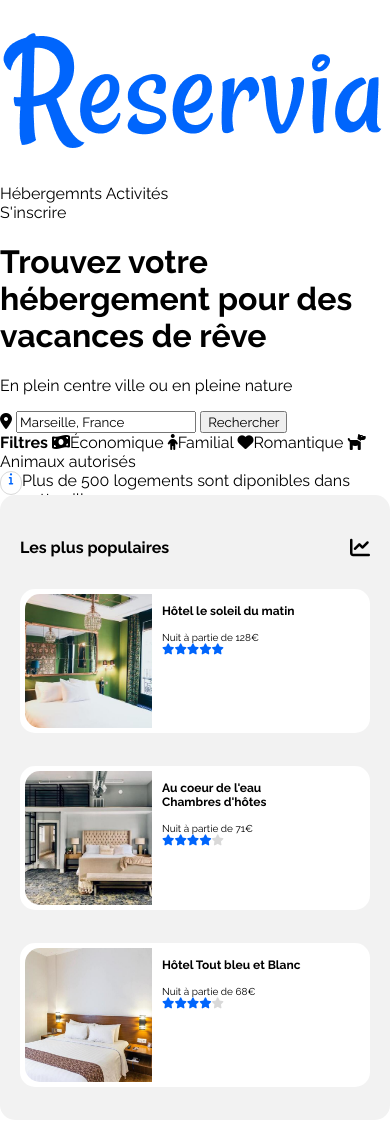
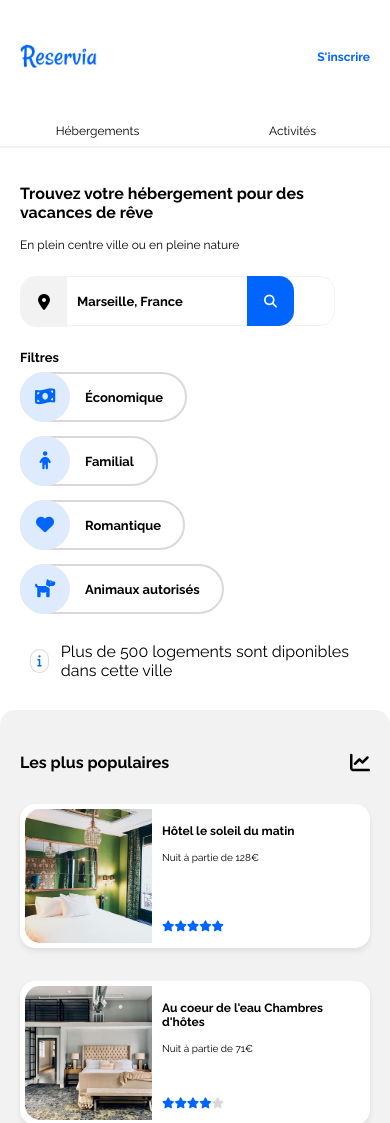
Before and after one commit to ArchibaldW/ChigrosHerve_2_01062021, a plain HTML site: page index.html in a window 390 px wide. Shown: the top 1123 px of the page. Drawn offline with Linux system fonts and the light colour scheme.

Commit message:
Modification CSS/HTML nav/intro/populaires

```diff
--- a/index.html
+++ b/index.html
@@ -10,13 +10,13 @@
 
     <body>
         <header>
-            <nav>
-                <a href=""><img src="imgs/Logo_Reservia.png"></a>
+            <nav class="flex">
+                <div><a href=""><img src="imgs/Logo_Reservia.png"></a></div>
+                <div><a href="">S'inscrire</a></div>
                 <div>
-                    <a href="#hebergements">Hébergemnts</a>
-                    <a href="#activites">Activités</a>
+                    <a href="#hebergements"><div>Hébergements</div></a>
+                    <a href="#activites"><div>Activités</div></a>
                 </div>
-                <a href="">S'inscrire</a>
             </nav>
         </header>
 
@@ -27,25 +27,59 @@
                     <p>En plein centre ville ou en pleine nature</p>
                 </div>
                 <div id="search">
-                    <form method="post" action="">
-                            <label for="location"><i class="fas fa-map-marker-alt"></i></label>
-                            <input type="search" name="location" id="location" value="Marseille, France">
-                            <input type="button" value="Rechercher">
+                    <form method="post" action="" class="flex">
+                        <div class="flex"><label for="location"><i class="fas fa-map-marker-alt"></i></label></div>
+                        <div><input type="search" name="location" id="location" value="Marseille, France"></div>
+                        <div>
+                            <button class="favorite styled"type="button">
+                                <span>Rechercher</span><i class="fas fa-search"></i>
+                            </button>
+                        </div>
                     </form>
                 </div>
-                <div id="filtres">
-                    <strong>Filtres</strong>
-                    <span><i class="fas fa-money-bill-wave"></i>Économique</span>
-                    <span><i class="fas fa-child"></i>Familial</span>
-                    <span><i class="fas fa-heart"></i>Romantique</span>
-                    <span><i class="fas fa-dog"></i>Animaux autorisés</span>
-                </div>
+                <div id="filtres" class="flex">
+                    <div>Filtres</div>
+                    <div class="flex">
+                        <div class="filtre">
+                            <a class="flex">
+                                <div>
+                                    <i class="fas fa-money-bill-wave"></i>
+                                </div>
+                                <div>Économique</div>
+                            </a>
+                        </div>
+                        <div class="filtre">
+                            <a class="flex">
+                                <div>
+                                    <i class="fas fa-child"></i>
+                                </div>
+                                <div>Familial</div>
+                            </a>
+                        </div>
+                        <div class="filtre">
+                            <a class="flex">
+                                <div>
+                                    <i class="fas fa-heart"></i>
+                                </div>
+                                <div>Romantique</div>
+                            </a>
+                        </div>
+                        <div class="filtre">
+                            <a class="flex">
+                                <div>
+                                    <i class="fas fa-dog"></i>
+                                </div>
+                                <div>Animaux autorisés</div>
+                            </a>
+                        </div>
+                    </div>
+            </div>
                 <div id="info">
                     <div><i class="fas fa-info"></i></div><div>Plus de 500 logements sont diponibles dans cette ville</div>
                 </div>
             </div>
 
-            <div id="herbergements_populaires">
+            <div id="hebergements_populaires">
                 <div class="flex">
                     <div id="hebergements">
                         <h2>Hébergements à Marseille</h2>
@@ -154,7 +188,7 @@
                                 <div class="populaire_img"></div>
                                 <div class="populaire_corps">
                                     <div>
-                                        <h3 class="populaire_title">Au coeur de l'eau<br>Chambres d'hôtes</h3>
+                                        <h3 class="populaire_title">Au coeur de l'eau Chambres d'hôtes</h3>
                                         <div class="populaire_txt">Nuit à partie de 71€</div>
                                     </div>
                                     <div class="populaire_stars">
--- a/style.css
+++ b/style.css
@@ -10,6 +10,10 @@
     src: url('./font/Raleway-Bold.ttf');
     font-weight: bold;
     font-style: normal;
+}
+
+html{
+    scroll-behavior: smooth;
 }
 
 body{
@@ -38,7 +42,7 @@ a{
 }
 
 a:hover{
-    color: blue;
+    color: #0065fc;
 }
 
 .flex{
@@ -46,7 +50,7 @@ a:hover{
 }
 
 #corps{
-    padding: 50px;
+    padding: 17px 50px 50px;
 }
 
 @media (max-width : 991px){
@@ -55,13 +59,241 @@ a:hover{
     }
 }
 
+
+/* BLOC NAV */
+nav {
+    padding: 0 50px;
+    font-size: 12px;
+}
+
+nav > div{
+    display: flex;
+    align-items: center;
+    height: 114px;
+}
+
+nav > div:first-child{
+    flex-grow : 15;
+}
+
+nav > div:first-child img{
+    height: 36px;
+}
+
+nav > div:nth-child(2){
+    order : 3;
+    font-weight: bold;
+    padding: 0 25px;
+}
+
+nav > div:nth-child(2) a{
+    color : #0065fc
+}
+
+nav > div:last-child > a{
+    display: flex;
+    align-items: center;
+    height: 100%;
+    padding: 0 25px;
+}
+
+nav > div:last-child > a:hover{
+    box-shadow: 0 2px 0 #0065fc inset;
+}
+
+@media (max-width: 991px){
+    nav {
+        padding: 0 20px;
+    }
+}
+
+@media (max-width: 768px){
+    nav {
+        flex-wrap: wrap;
+        padding: 0 0 36px;
+    }
+    nav > div{
+        width : auto;
+    }
+
+    nav > div:first-child{
+        margin-left: 20px;
+    }
+
+    nav > div:nth-child(2){
+        order : 2;
+        font-weight: bold;
+        padding: 0;
+        justify-content: flex-end;
+        margin-right: 20px;
+    }
+
+    nav > div:last-child{
+        height: 34px;
+        order : 3;
+        width: 100%;
+    }
+
+    nav > div:last-child > a{
+        width: 50%;
+        justify-content: center;
+        box-shadow: 0 -2px 0 #f2f2f2 inset;
+    }
+
+    nav > div:last-child > a:hover{
+        box-shadow: 0 -2px 0 #0065fc inset;
+    }
+}
+
+
 /* BLOC INTRO */
+
+#intro > div:first-child h1{
+    font-size: 16px;
+    margin: 0;
+}
+
+#intro > div:first-child p{
+    font-size: 12px;
+    margin: 16px 0 24px;
+}
+
+@media (max-width: 991px){
+    #intro {
+        padding: 0 20px;
+    }
+}
+
+
+#search{
+    margin-bottom: 24px;
+    max-width: 315px;
+}
+
+#search form{
+    height: 48px;
+    border-radius: 15px;
+    border: 1px solid #f2f2f2;
+}
+
+#search form > div:first-child{
+    height: 50px;
+    border-radius: 15px 0 0 15px;
+    padding: 0 17px 0 17px;
+    background-color: #f2f2f2;
+}
+
+#search form > div:first-child label{
+    align-self: center;
+}
+
+#search form > div:nth-child(2) input{
+    height: 100%;
+    border: none;
+    padding: 0 10px;
+    font-weight: bold;
+    font-size: 13px;
+}
+
+#search form > div:last-child button{
+    position: relative;
+    top: -1px;
+    height: 50px;
+    padding-right: 17px;
+    padding-left: 17px;
+    color: white;
+    background-color: #0065fc;
+    border: none;
+    border-radius: 0 15px 15px 0;
+    font-weight: bold;
+    font-size: 13px;
+}
+
+#search form > div:last-child button i{
+    display: none;
+}
+
+@media (max-width : 768px){
+    #search form > div:last-child button span{
+        display: none;
+    }
+
+    #search form > div:last-child button i{
+        display: block;
+    }
+}
+
+#filtres{
+    flex-wrap: wrap;
+    margin-left: 10px;
+}
+
+#filtres > div:first-child{
+    font-weight: bold;
+    align-self: center;
+    margin-right: 32px;
+    font-size: 13px;
+}
+
+#filtres > div:last-child{
+    flex-wrap: wrap;
+}
+
+.filtre a{
+    height: 46px;
+    border: solid 2px #d9d9d9;
+    border-radius: 25px;
+    margin-top: 7px;
+    margin-bottom: 7px;
+    margin-right: 24px;
+    transition: 0.5s;
+
+}
+
+.filtre a:hover{
+    background-color: #0065fc;
+    color: white;
+}
+
+
+
+.filtre a > div:first-child{
+    background-color: #deebff;
+    color: #0065fc;
+    border-radius: 50%;
+    min-width: 50px;
+    height: 50px;
+    position: relative;
+    right: 2px;
+    bottom: 2px;
+    display: flex;
+}
+
+.filtre a > div:first-child i{
+    align-self: center;
+    margin: auto;
+    font-size: 18px;
+}
+
+.filtre a > div:last-child{
+    align-self: center;
+    font-weight: bold;
+    margin: 0 22px 0 13px;
+    font-size: 13px;
+}
+
+@media (max-width : 991px){
+    #filtres{
+        margin: 0;
+    }
+}
+
 
 #info {
     display: flex;
     height: 24px;
+    margin: 28px 0 37px 10px;
 }
-
 
 #info > div:first-child{
     border: #d9d9d9 solid 1px;
@@ -70,6 +302,16 @@ a:hover{
     border-radius: 15px;
     color: #0065fc;
     font-size: 12px;
+    margin-right: 12px;
+}
+
+#info i{
+    position: relative;
+    top: calc(50% - 7px);
+}
+
+#info > div:last-child{
+    align-self: center;
 }
 
 
@@ -78,7 +320,11 @@ a:hover{
 
 /* BLOC HÉBERGEMENTS/ACTIVITÉS */
 
-#herbergements_populaires > .flex{
+#hebergements_populaires{
+    padding: 0 0 65px;
+}
+
+#hebergements_populaires > .flex{
     display: flex;
     justify-content: space-between;
     padding: 0;
@@ -90,7 +336,7 @@ a:hover{
 }
 
 @media (max-width: 991px) {
-    #herbergements_populaires > .flex{
+    #hebergements_populaires > .flex{
         flex-direction: column-reverse;
     }
 }
@@ -243,6 +489,12 @@ a:hover{
     }
 }
 
+@media (max-width : 768px){
+    .hebergement_img{
+        height: 114px;
+    }
+}
+
 @media (max-width: 576px){
     #hebergements > div:nth-child(2) > .hebergement:nth-child(1) .hebergement_img{
         background-image: url("./imgs/hebergements/4_small/hebergement1.jpg");
@@ -291,26 +543,32 @@ a:hover{
     font-size: 20px;
 }
 
-#populaires a > div{
+#populaires .populaire{
+    display: block;
     margin: 0 39px 33px 37px;
+}
+
+#populaires .populaire > div{
     display: flex;
     background-color: white;
+    box-shadow: 0px 3px 5px rgb(224, 221, 221);
     border-radius: 15px;
+    padding: 5px;
 }
 
 
 .populaire_img{
-    width: 127px;
+    width: 50%;
     height: 134px;
     border-radius: 15px 0 0 15px;
-    margin: 5px;
 }
 
 .populaire_corps{
+    width: 50%;
     display: flex;
     flex-direction: column;
     justify-content: space-between;
-    margin: 14px 0 9px 21px;
+    margin: 9px 10px 4px 15px;
 }
 
 .populaire_title{
@@ -354,18 +612,23 @@ a:hover{
         margin: 43px 20px 31px;
     }
 
-    #populaires a > div{
+    #populaires .populaire{
         margin: 0 20px 33px;
     }
 
+    #populaires .populaire > div{
+        flex-direction: column;
+    }
+
     .populaire_img{
-        width: 127px;
-        height: 134px;
+        width: 100%;
+        height: 200px;
+        border-radius: 15px 15px 0 0 ;
     }
 
     .populaire_corps{
-        display: block;
-        margin: 15px 5px;
+        margin: 15px 10px 10px;
+        width: auto;
     }
 
     #populaires > .populaire:nth-child(2) .populaire_img{
@@ -389,6 +652,17 @@ a:hover{
 
 
 @media (max-width: 768px) {
+    #populaires .populaire > div{
+        flex-direction: row;
+    }
+
+    .populaire_img{
+        width: 127px;
+        min-width: 127px;
+        height: 134px;
+        border-radius: 15px  0 0 15px;
+    }
+
     #populaires > .populaire:nth-child(2) .populaire_img{
         background-image: url("./imgs/populaire/4_small/populaire1.jpg");
         background-position: center;
@@ -411,10 +685,6 @@ a:hover{
 
 
 /* BLOC ACTIVITÉ */
-
-#activites{
-    padding: 65px 0 0;
-}
 
 #activites h2{
     font-size: 16px;
```
